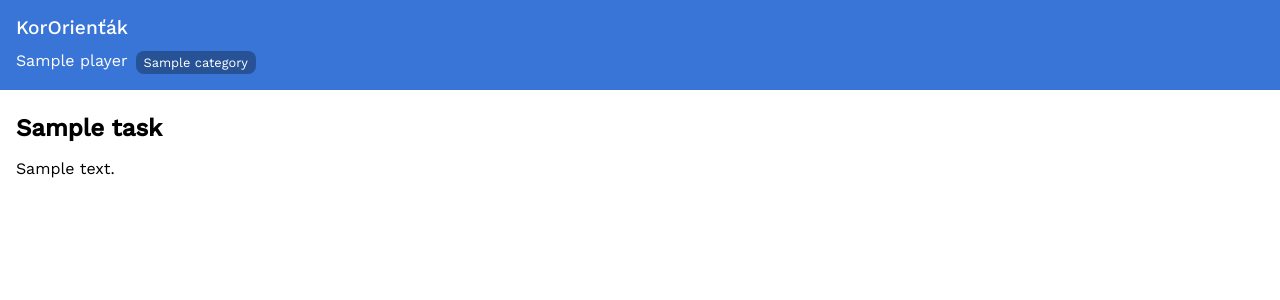
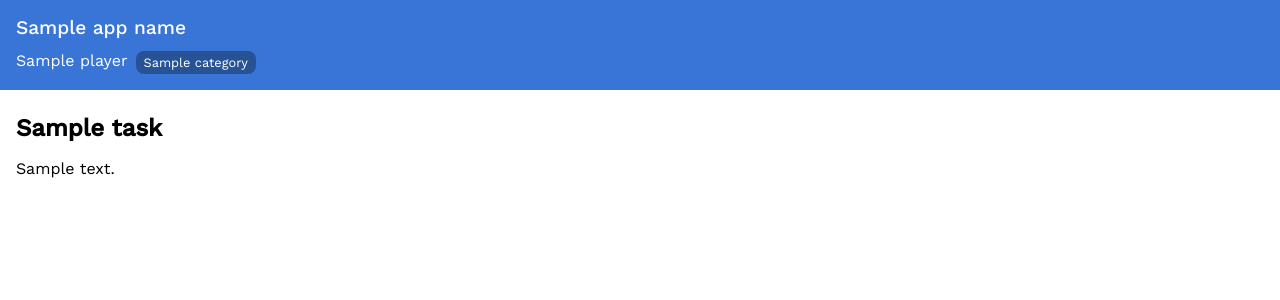
Before and after one commit to janslifka/kororientak, a Django app: template kororientak/competition/templates/task.html in a window 1280 px wide. Shown: the top 300 px of the page. Run offline with Django 3.2, Linux system fonts and the light colour scheme; tables that the repository leaves empty hold one stand-in row (values such as "Sample post"); the template is opened without the code that fills it: values that come from a table or form of the project are taken from there, most other values are stand-ins (such as "Sample title", 1, 10 or a date in 2020); some libraries are stand-ins or nearby versions.

Commit message:
Add app name to settings

```diff
--- a/kororientak/competition/admin.py
+++ b/kororientak/competition/admin.py
@@ -10,8 +10,8 @@ from django.utils.safestring import mark_safe
 from .models import Task, Time, Race, Category, Player
 
 # Admin settings
-admin.site.site_header = 'KorOrienťák'
-admin.site.site_title = 'KorOrienťák'
+admin.site.site_header = settings.APP_NAME
+admin.site.site_title = settings.APP_NAME
 
 
 def short_description(description):
--- a/kororientak/competition/static/competition/style.css
+++ b/kororientak/competition/static/competition/style.css
@@ -197,6 +197,10 @@ form ul li label.selected {
     font-size: 0.85rem;
 }
 
+.cookie-info a {
+    white-space: nowrap;
+}
+
 .warning {
     color: #a41515;
 }
--- a/kororientak/competition/templates/base.html
+++ b/kororientak/competition/templates/base.html
@@ -4,7 +4,7 @@
     {% load static %}
     <meta charset="utf-8">
     <meta name="viewport" content="width=device-width, initial-scale=1">
-    <title>KorOrienťák</title>
+    <title>{{ app_name }}</title>
     <link rel="stylesheet" href="https://fonts.googleapis.com/css2?family=Work+Sans:wght@400;500&display=swap">
     <link rel="stylesheet" href="https://cdnjs.cloudflare.com/ajax/libs/font-awesome/5.13.0/css/all.min.css">
     <link rel="stylesheet" href="{% static 'competition/style.css' %}">
@@ -16,7 +16,7 @@
 </head>
 <body {% if player %}class="with-player"{% endif %}>
 <header>
-    KorOrienťák
+    {{ app_name }}
     {% if player %}
     <div class="player">
         <span class="player-info">
--- a/kororientak/competition/templates/registration.html
+++ b/kororientak/competition/templates/registration.html
@@ -13,7 +13,7 @@
     {{ form }}
 
     <p class="cookie-info">
-        KorOrienťák pro správné fungování používá soubory cookie. Registrací s tím souhlasíte.
+        {{ app_name }} pro správné fungování používá soubory cookie. Registrací s tím souhlasíte.
         <a href="{% url 'cookies_info' %}">Více informací</a>
     </p>
 
--- a/kororientak/competition/views.py
+++ b/kororientak/competition/views.py
@@ -94,6 +94,7 @@ class TaskView(View):
         Time.objects.get_or_create(player=self.player, task=self.task)
 
     def _render(self, template, template_data):
+        template_data['app_name'] = settings.APP_NAME
         template_data['player'] = self.player
         template_data['task'] = self.task
 
--- a/kororientak/kororientak/settings.py
+++ b/kororientak/kororientak/settings.py
@@ -145,3 +145,5 @@ STATIC_ROOT = os.path.join(PROJECT_ROOT, 'static')
 PUBLIC_URL = getenv('PUBLIC_URL', type=str, default='http://localhost:8000')
 
 INFO_URL = getenv('INFO_URL', type=str, default='http://sokol-liben.cz')
+
+APP_NAME = getenv('APP_NAME', type=str, default='KorOrienťák')
```
